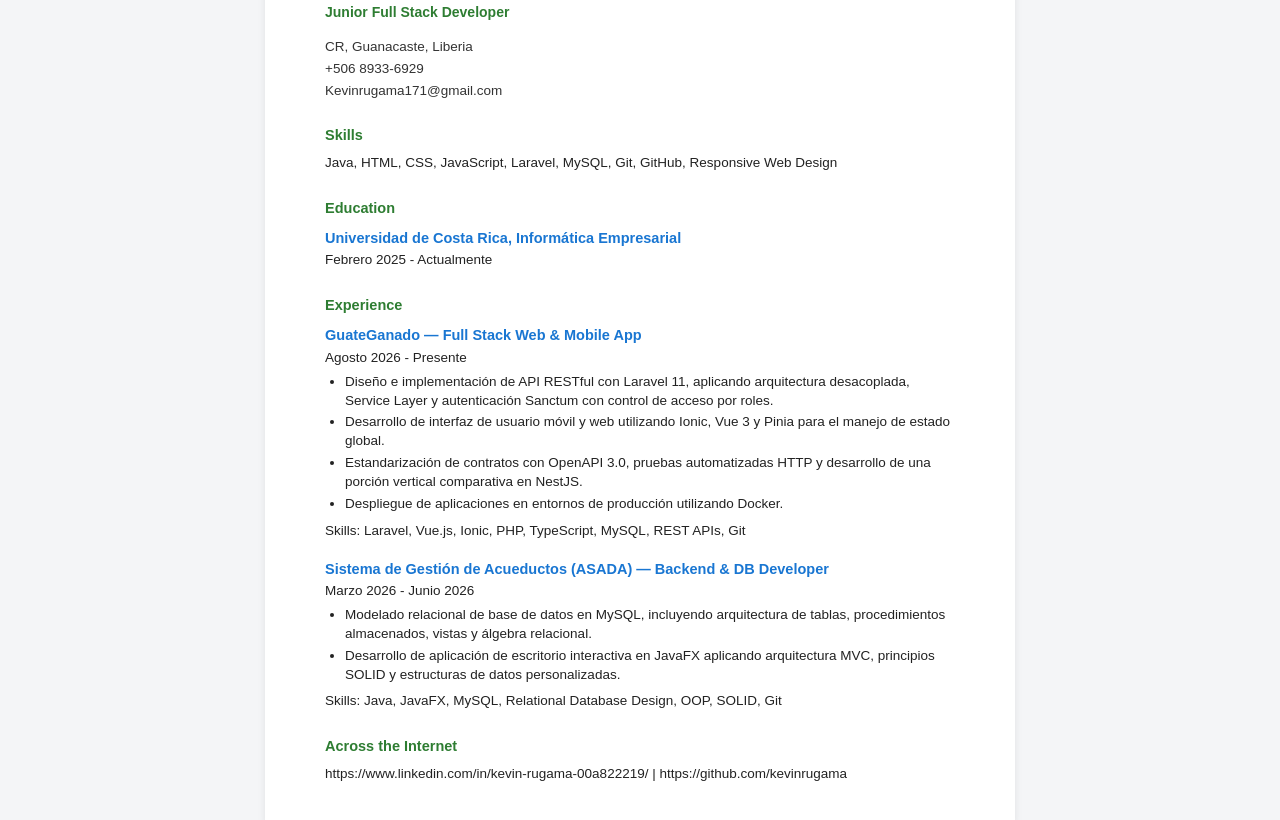
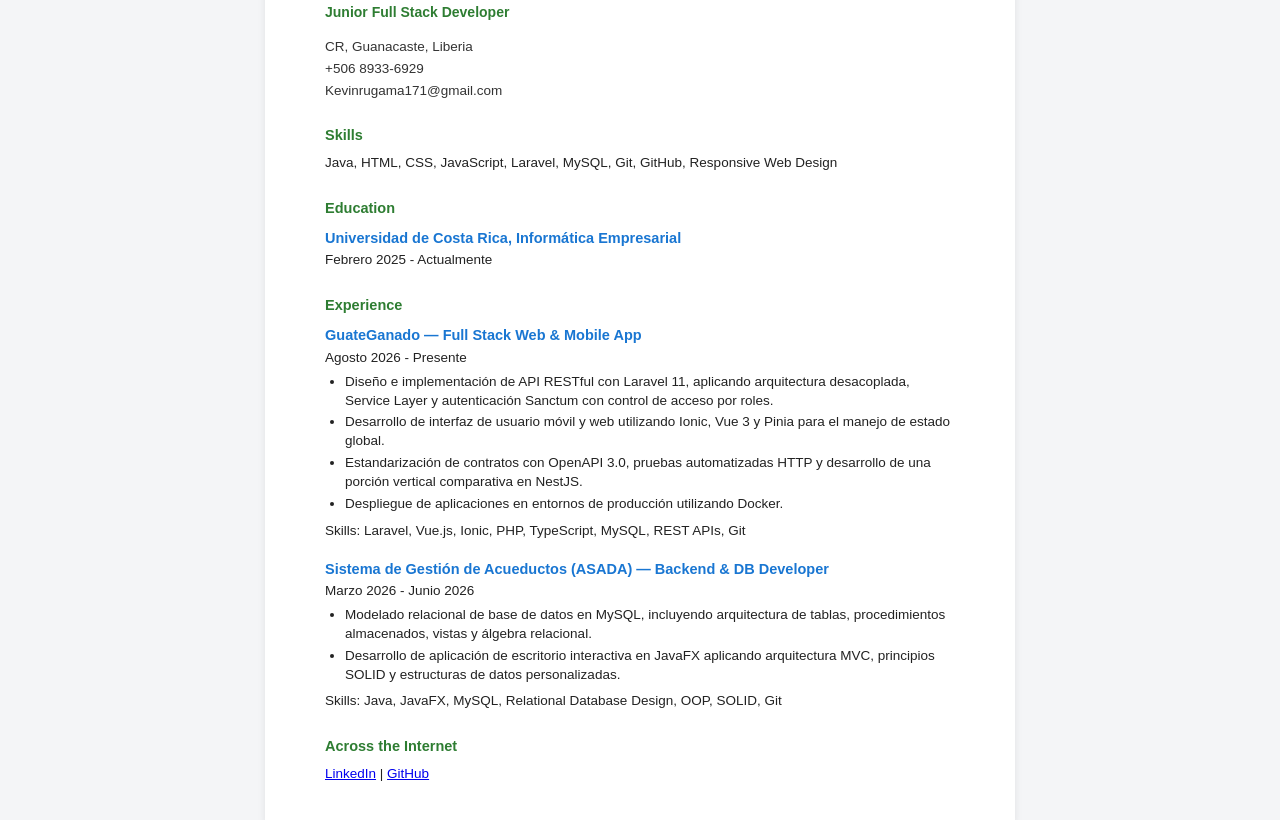
Before and after one commit to KevinRugama17/project-1, a website built with Vite: page src/index.html in a window 1280 px wide. Shown: the part 174-994 px from the top of the page. Built offline with nearby package versions, Linux system fonts and the light colour scheme.

Commit message:
Curriculum version final, ahora si

```diff
--- a/src/index.html
+++ b/src/index.html
@@ -64,7 +64,7 @@
 
         <section class="section">
             <h2 class="section-title">Across the Internet</h2>
-            <p class="description">https://www.linkedin.com/in/kevin-rugama-00a822219/ | https://github.com/kevinrugama</p>
+            <p class="description"><a href="https://www.linkedin.com/in/kevin-rugama-00a822219/" target="_blank">LinkedIn</a> | <a href="https://github.com/kevinrugama" target="_blank">GitHub</a></p>
         </section>
 
     </div>
```
